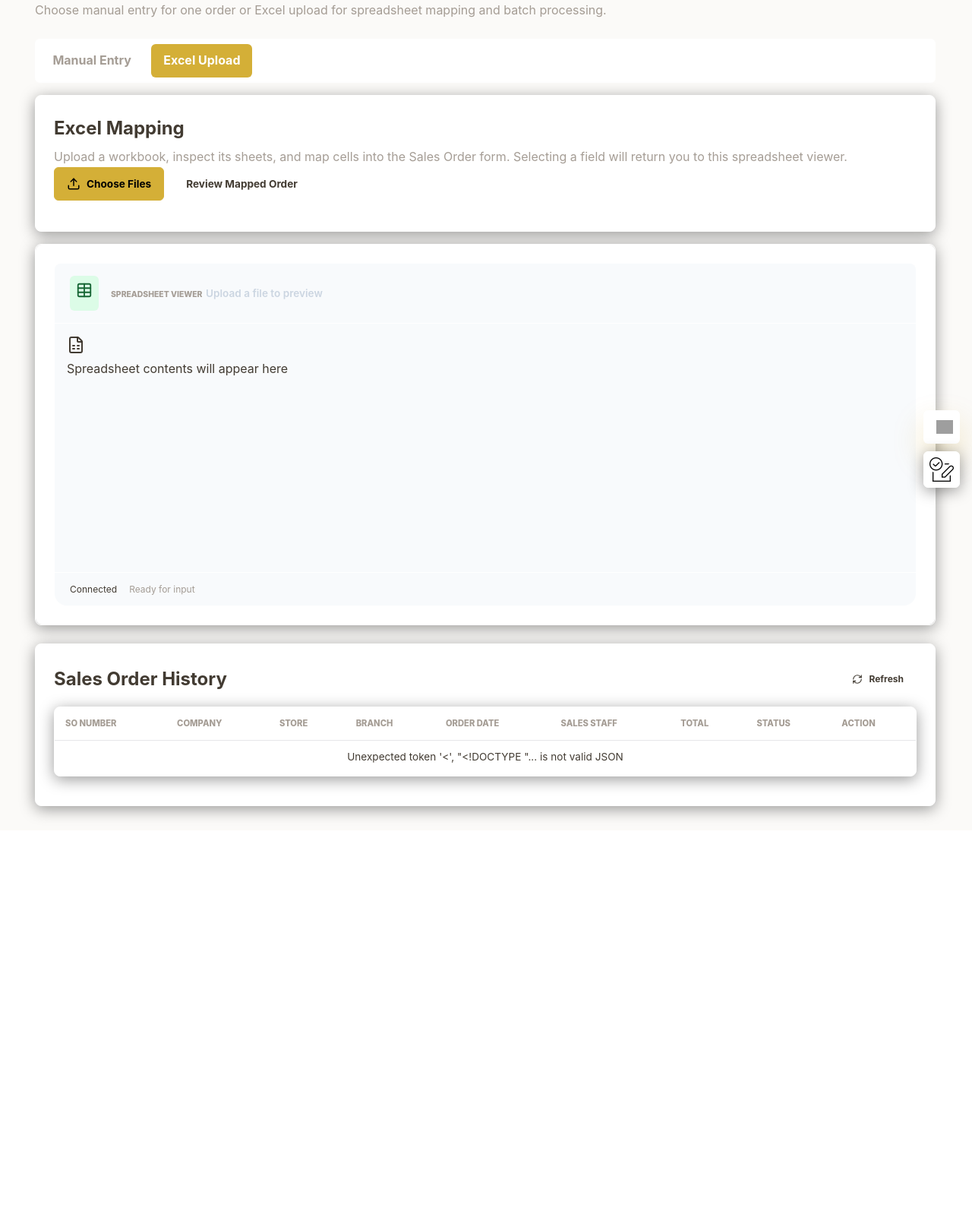
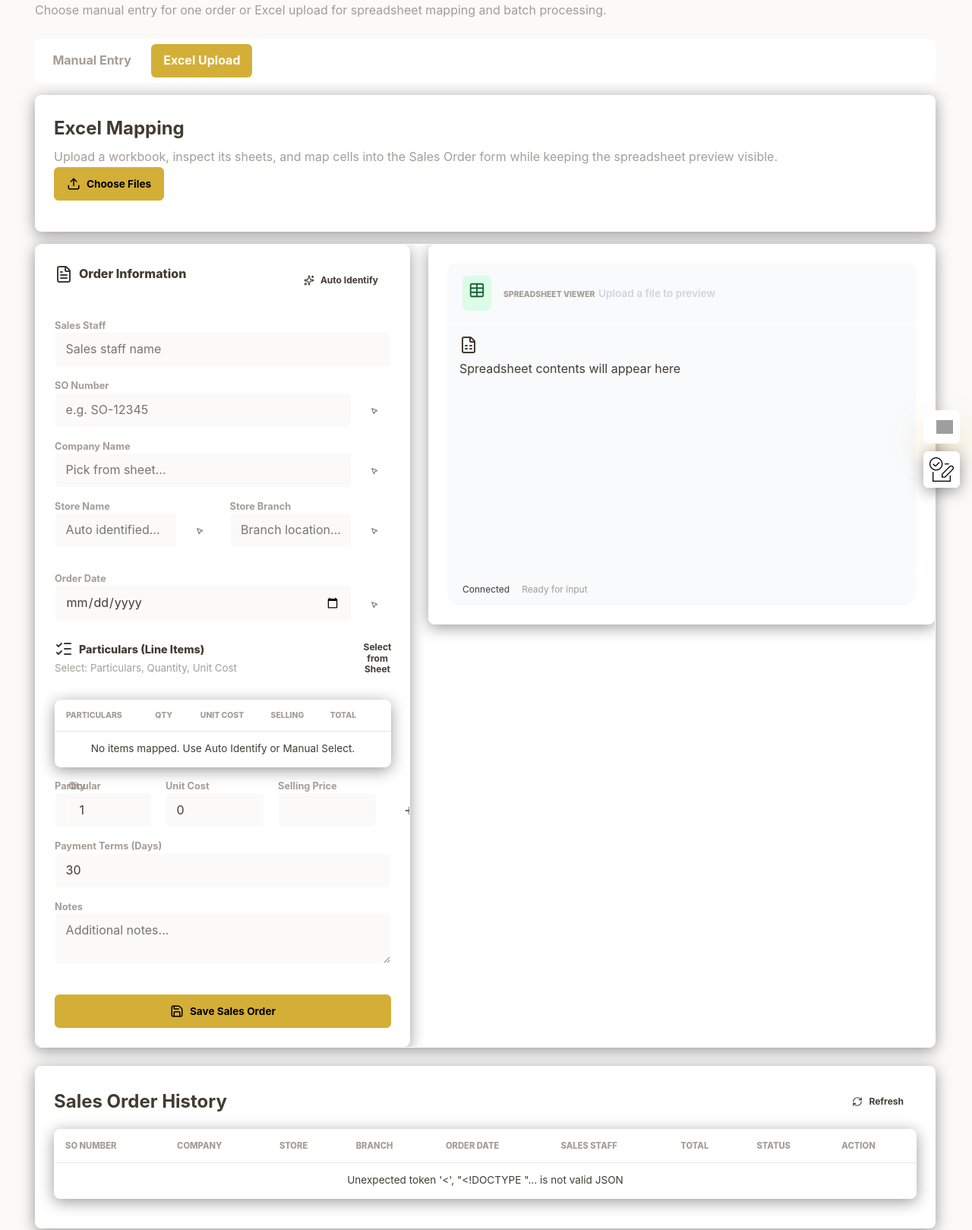
Before and after one commit to Ashby-Gwen/404Dashboard2.0, a Flask app: template templates/sales_order.html in a window 1280 px wide, after a click on "Excel Upload". Shown: the part 142-1761 px from the top of the page at 76% size. Before the commit the page ends 1222 px from the top, so only its background shows below. Run offline with Flask 3, Linux system fonts and the light colour scheme; the template is opened without the code that fills it, so the values that code supplies are empty; some libraries are stand-ins or nearby versions; grey boxes are pictures that could not be loaded.

Commit message:
Refine sales order workflow layout

```diff
--- a/templates/sales_order.html
+++ b/templates/sales_order.html
@@ -153,7 +153,12 @@
         }
 
         .workflow-upload-grid {
-            grid-template-columns: 1fr;
+            grid-template-columns: minmax(360px, 0.85fr) minmax(520px, 1.15fr);
+            align-items: start;
+        }
+
+        .upload-form-slot:empty {
+            display: none;
         }
 
         .upload-workflow-toolbar {
@@ -497,6 +502,10 @@
         /* Responsive adjustments */
         @media (max-width: 1023px) {
             .mapper-container {
+                grid-template-columns: 1fr;
+            }
+
+            .workflow-upload-grid {
                 grid-template-columns: 1fr;
             }
         }
@@ -589,9 +598,9 @@
         </div>
 
         <section id="manualWorkflowPane" class="sales-workflow-pane" role="tabpanel" aria-labelledby="manualWorkflowTab">
-        <div class="mapper-container workflow-manual-grid">
+        <div id="manualFormSlot" class="mapper-container workflow-manual-grid">
             <!-- Left Panel: Form Entry -->
-            <div class="form-section" style="height: fit-content;">
+            <div id="salesOrderFormPanel" class="form-section" style="height: fit-content;">
                 <div class="section-header-row">
                     <h3><i data-lucide="file-text"></i> Order Information</h3>
                     <button onclick="handleAutoIdentify()" class="btn btn-sm btn-outline">
@@ -752,15 +761,12 @@
         <section id="excelWorkflowPane" class="sales-workflow-pane" role="tabpanel" aria-labelledby="excelWorkflowTab" hidden>
             <div class="card" style="margin-bottom:1rem;">
                 <h2 style="margin-bottom:0.35rem;">Excel Mapping</h2>
-                <p style="color:var(--text-muted); margin-top:0;">Upload a workbook, inspect its sheets, and map cells into the Sales Order form. Selecting a field will return you to this spreadsheet viewer.</p>
+                <p style="color:var(--text-muted); margin-top:0;">Upload a workbook, inspect its sheets, and map cells into the Sales Order form while keeping the spreadsheet preview visible.</p>
                 <div class="upload-workflow-toolbar">
                     <input type="file" id="fileInput" class="hidden" accept=".xlsx, .xls, .csv" multiple>
                     <button type="button" onclick="document.getElementById('fileInput').click()" class="btn btn-primary">
                         <i data-lucide="upload" style="width:18px; height:18px;"></i>
                         Choose Files
-                    </button>
-                    <button type="button" class="btn btn-outline" onclick="showSalesOrderWorkflowTab('manual')">
-                        Review Mapped Order
                     </button>
                 </div>
             </div>
@@ -782,6 +788,7 @@
             {% endif %}
 
         <div class="mapper-container workflow-upload-grid">
+            <div id="excelFormSlot" class="upload-form-slot"></div>
             <!-- Right Panel: Excel Preview -->
             <div class="excel-panel">
                 <div class="excel-header">
@@ -885,10 +892,19 @@
             const excelTab = document.getElementById('excelWorkflowTab');
             const manualPane = document.getElementById('manualWorkflowPane');
             const excelPane = document.getElementById('excelWorkflowPane');
+            const formPanel = document.getElementById('salesOrderFormPanel');
+            const manualFormSlot = document.getElementById('manualFormSlot');
+            const excelFormSlot = document.getElementById('excelFormSlot');
             manualTab.classList.toggle('active', manualSelected);
             excelTab.classList.toggle('active', !manualSelected);
             manualTab.setAttribute('aria-selected', String(manualSelected));
             excelTab.setAttribute('aria-selected', String(!manualSelected));
+            if (formPanel) {
+                const targetSlot = manualSelected ? manualFormSlot : excelFormSlot;
+                if (targetSlot && formPanel.parentElement !== targetSlot) {
+                    targetSlot.appendChild(formPanel);
+                }
+            }
             manualPane.hidden = !manualSelected;
             excelPane.hidden = manualSelected;
             if (!manualSelected && window.lucide) lucide.createIcons();
```
Also changed, not shown: tests/interface_layout_check.py (+10 -0 lines).
